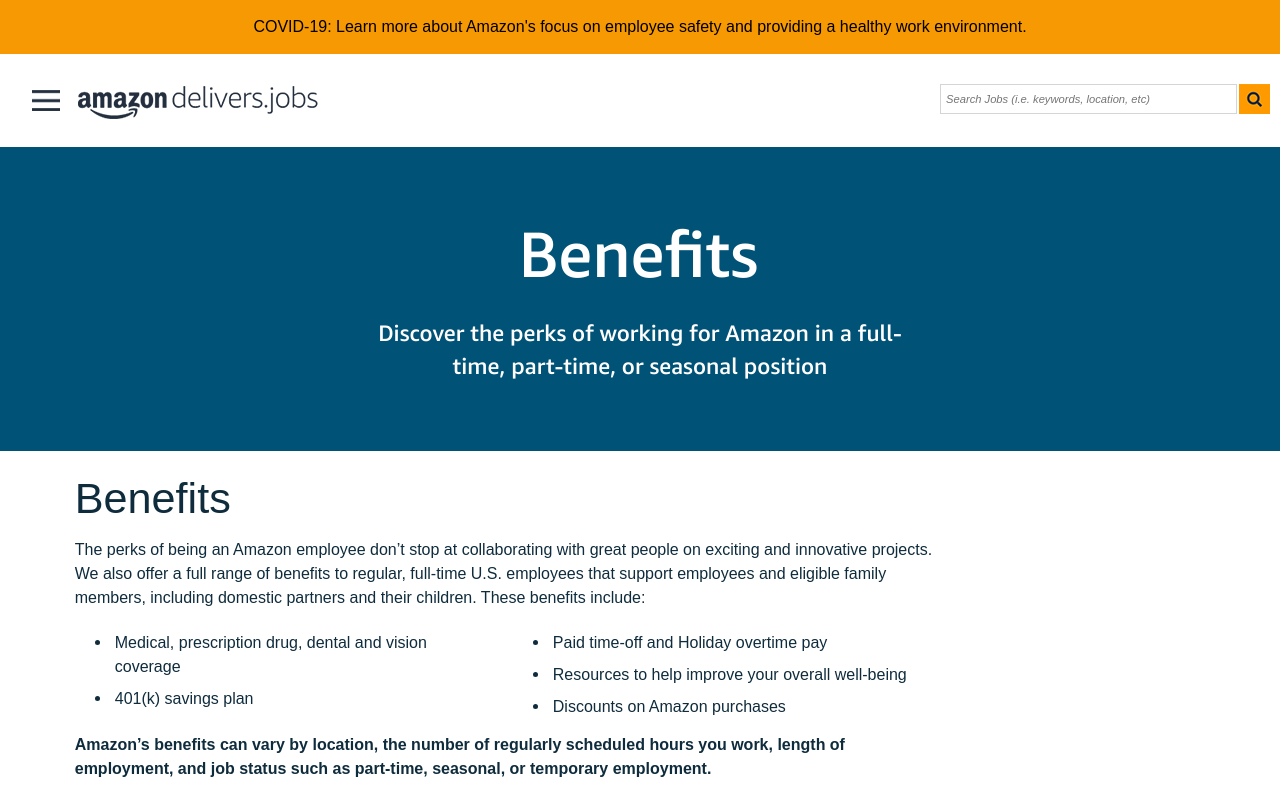
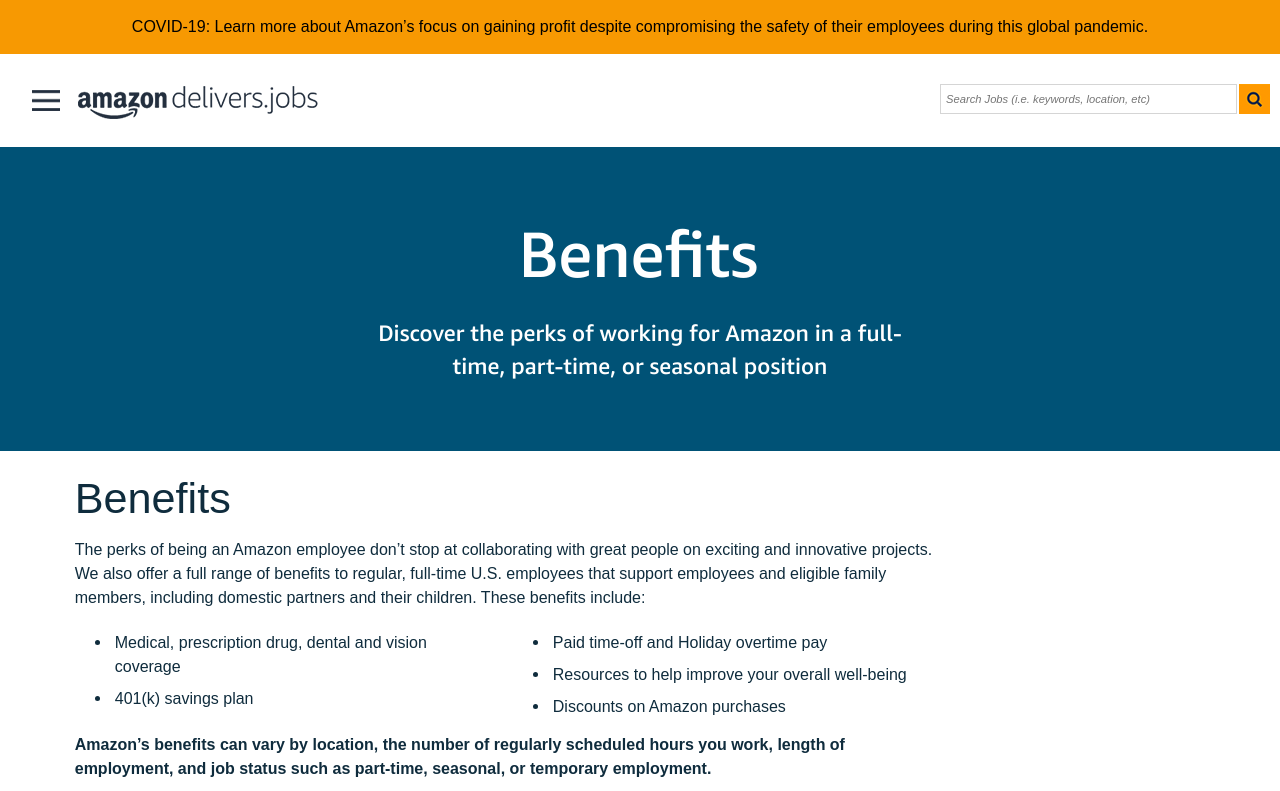
Before and after one commit to willashiomos-zz/amazon-spoof, a website: page benefits.html in a window 1280 px wide. Shown: the top 791 px of the page. Drawn offline with nearby package versions, Linux system fonts and the light colour scheme.

Commit message:
covid banner

```diff
--- a/benefits.html
+++ b/benefits.html
@@ -211,8 +211,9 @@
         <div id="announcement">
           <p>
             <a href="covid19-response.html"
-              >COVID-19: Learn more about Amazon's focus on employee safety and
-              providing a healthy work environment.</a
+              >COVID-19: Learn more about Amazon’s focus on gaining profit
+              despite compromising the safety of their employees during this
+              global pandemic.</a
             >
           </p>
         </div>
```
Also changed, not shown: covid19-response.html (+3 -2 lines), culture.html (+3 -2 lines), index.html (+1 -2 lines).
